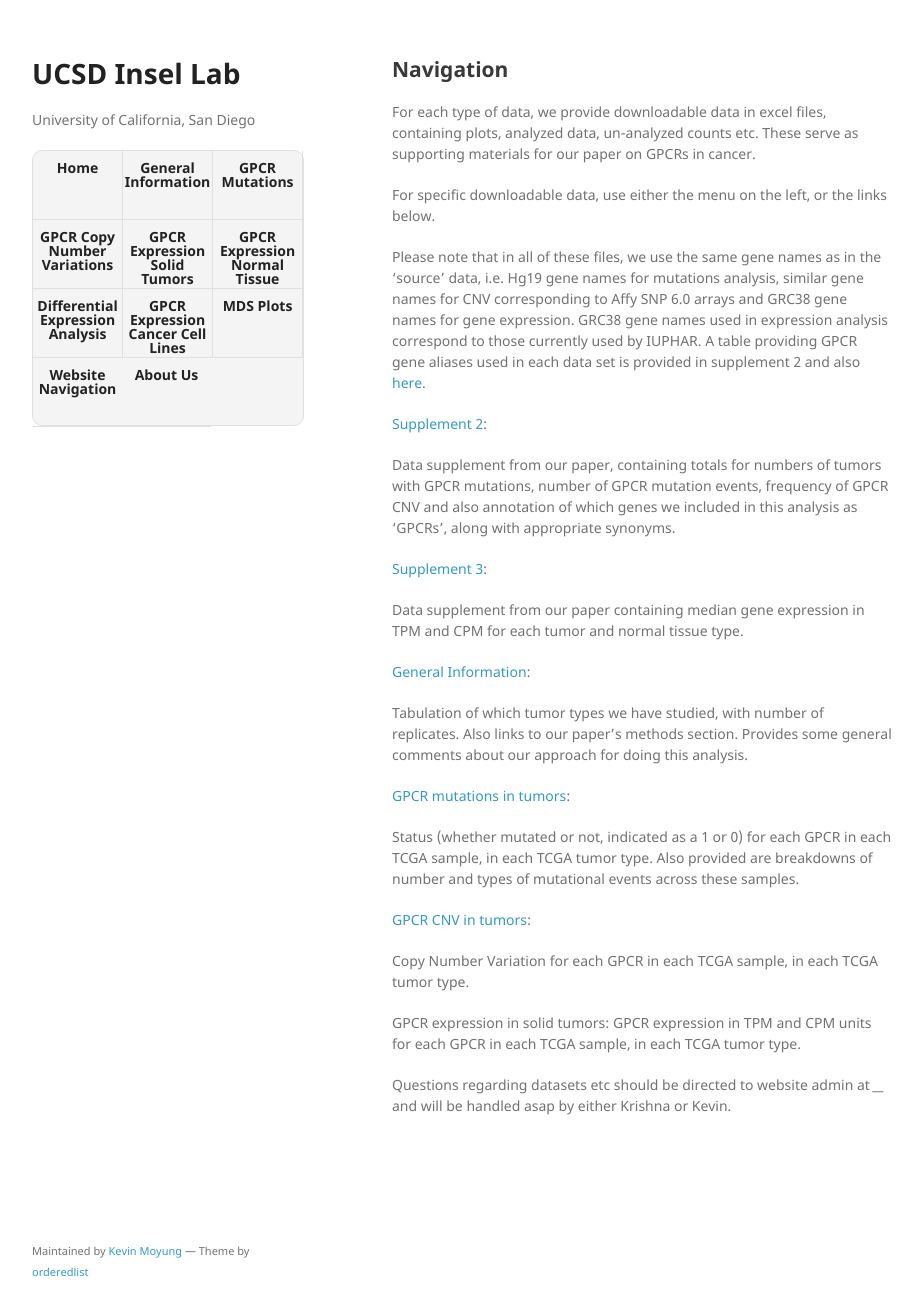
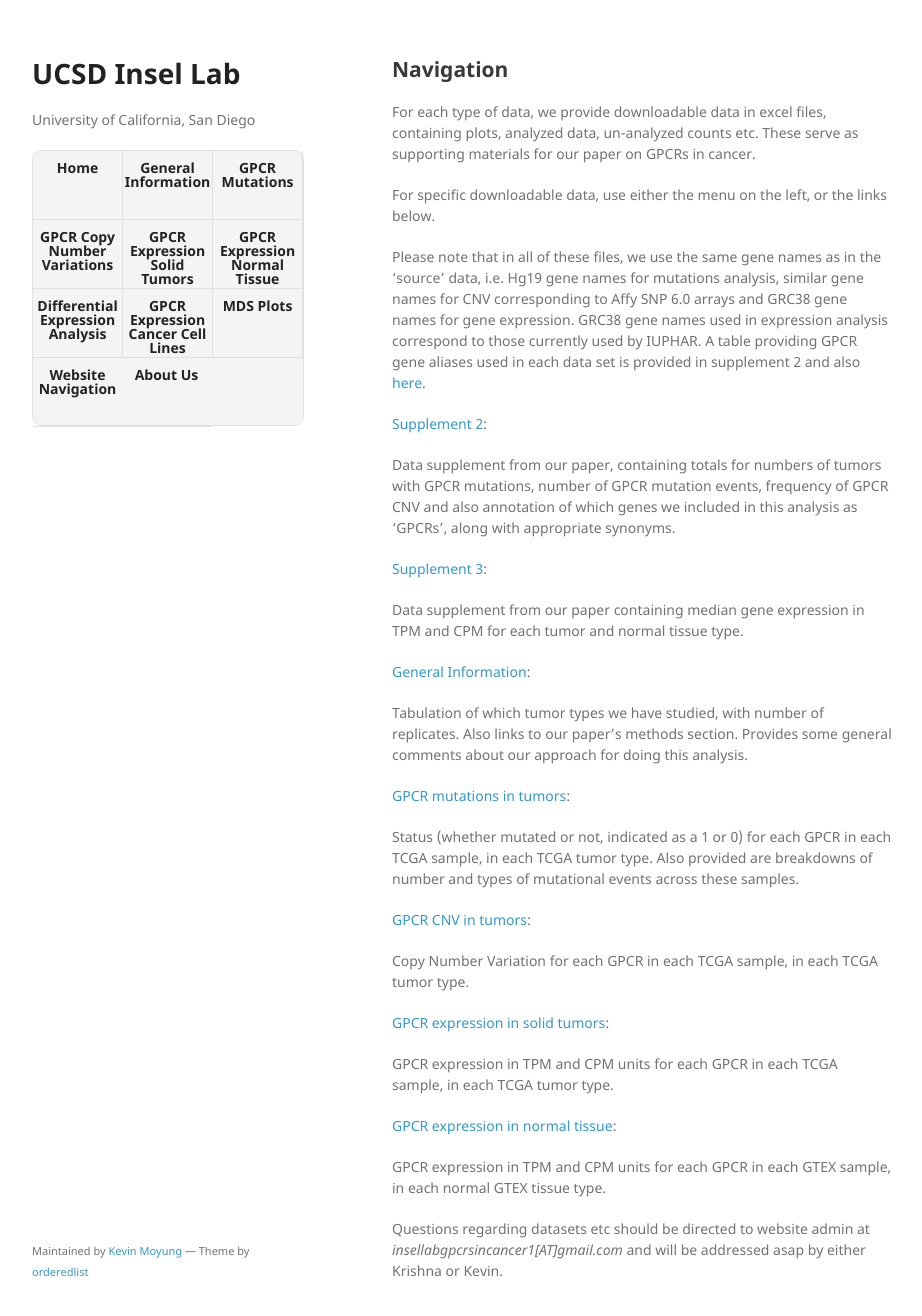
Before and after one commit to insellab/insellab.github.io, a Jekyll site: the page built from navigation.md, in a window 1280 px wide and 1351 px high. Shown: the top 1316 px of the window, without its empty margins (178-1100 px from the left). Built offline with Jekyll 4.4.1, drawn with Linux system fonts in a browser that asks for light colours; our own code applies the rules of GitHub Pages for plain Markdown files.

Commit message:
Update navigation.md

```diff
--- a/navigation.md
+++ b/navigation.md
@@ -30,6 +30,12 @@ Status (whether mutated or not, indicated as a 1 or 0) for each GPCR in each TCG
 
 Copy Number Variation for each GPCR in each TCGA sample, in each TCGA tumor type.
 
-GPCR expression in solid tumors: GPCR expression in TPM and CPM units for each GPCR in each TCGA sample, in each TCGA tumor type.
+[GPCR expression in solid tumors](https://insellab.github.io/gpcr_tcga_exp):
 
-Questions regarding datasets etc should be directed to website admin at ____ and will be handled asap by either Krishna or Kevin.
+GPCR expression in TPM and CPM units for each GPCR in each TCGA sample, in each TCGA tumor type.
+
+[GPCR expression in normal tissue](https://insellab.github.io/gpcr_tcga_exp):
+
+GPCR expression in TPM and CPM units for each GPCR in each GTEX sample, in each normal GTEX tissue type.
+
+Questions regarding datasets etc should be directed to website admin at *insellabgpcrsincancer1[AT]gmail.com* and will be addressed asap by either Krishna or Kevin.
```
